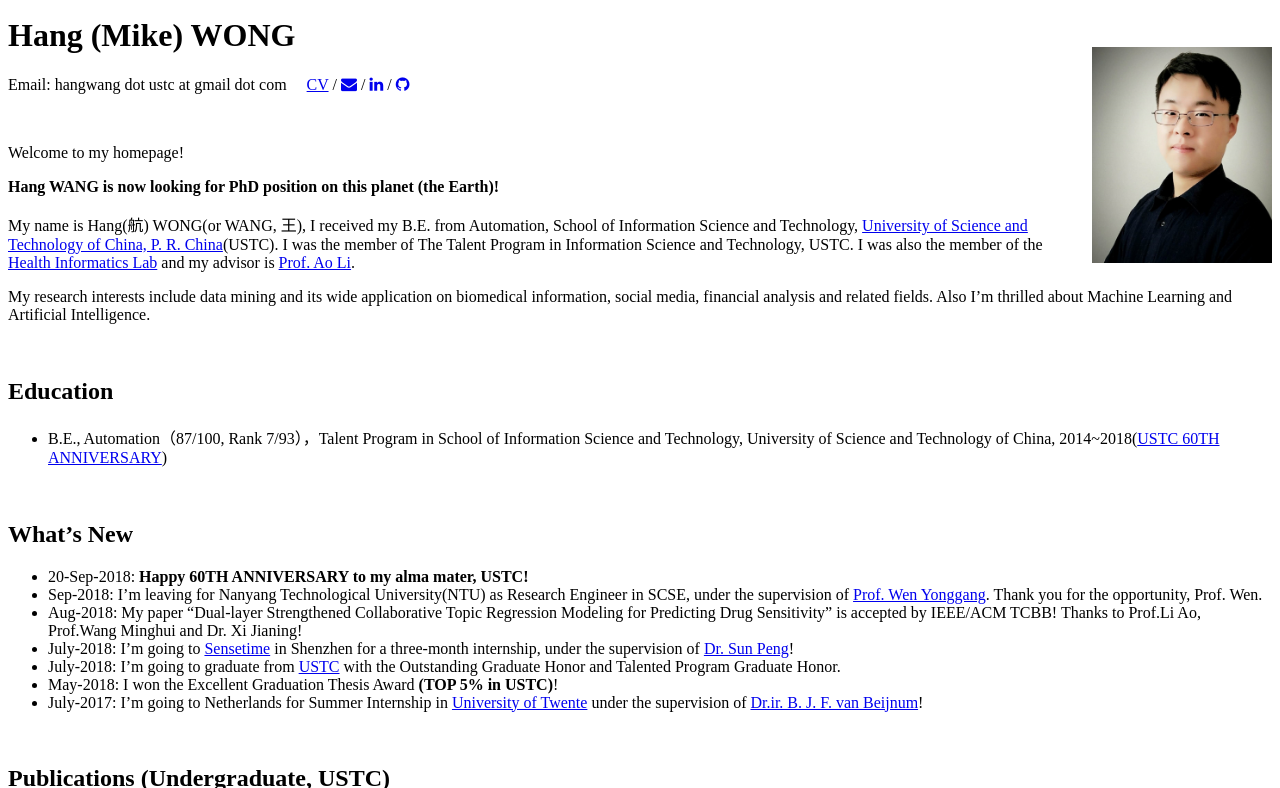
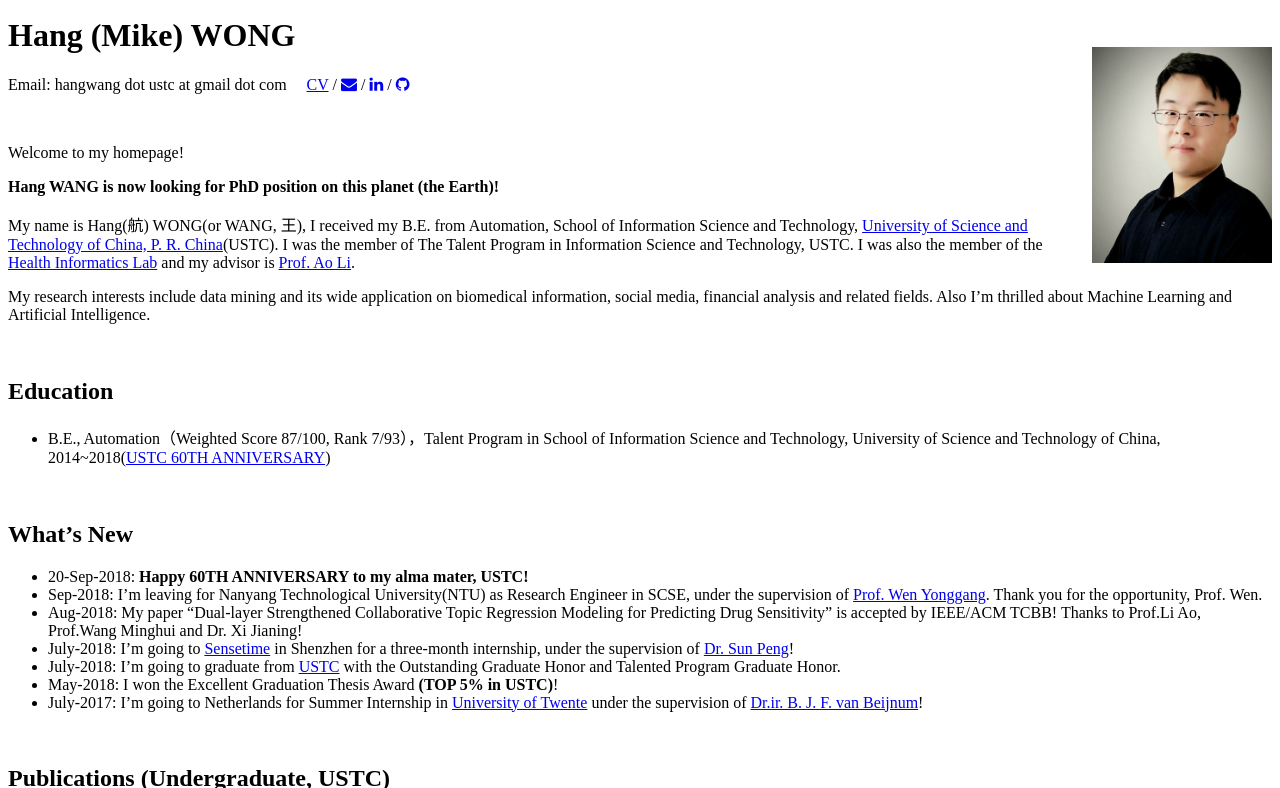
Before and after one commit to ustcmike/ustcmike.github.io, a Jekyll site: the page built from index.md, in a window 1280 px wide and 900 px high, cut to the strip 112-900 px from the top of the window. Built offline with Jekyll 4.4.1, drawn with Linux system fonts in a browser that asks for light colours; nearby versions of some CDN libraries; our own code applies the rules of GitHub Pages for plain Markdown files.

Commit message:
Update index.md

```diff
--- a/index.md
+++ b/index.md
@@ -21,7 +21,7 @@ My research interests include data mining and its wide application on biomedical
 &nbsp;
 
 ## Education
-  *  B.E., Automation（87/100, Rank 7/93），Talent Program in School of Information Science and Technology, University of Science and Technology of China, 2014~2018([USTC 60TH ANNIVERSARY](http://xq.ustc.edu.cn))
+  *  B.E., Automation（Weighted Score 87/100, Rank 7/93），Talent Program in School of Information Science and Technology, University of Science and Technology of China, 2014~2018([USTC 60TH ANNIVERSARY](http://xq.ustc.edu.cn))
 
 &nbsp;
 ## What's New
```
